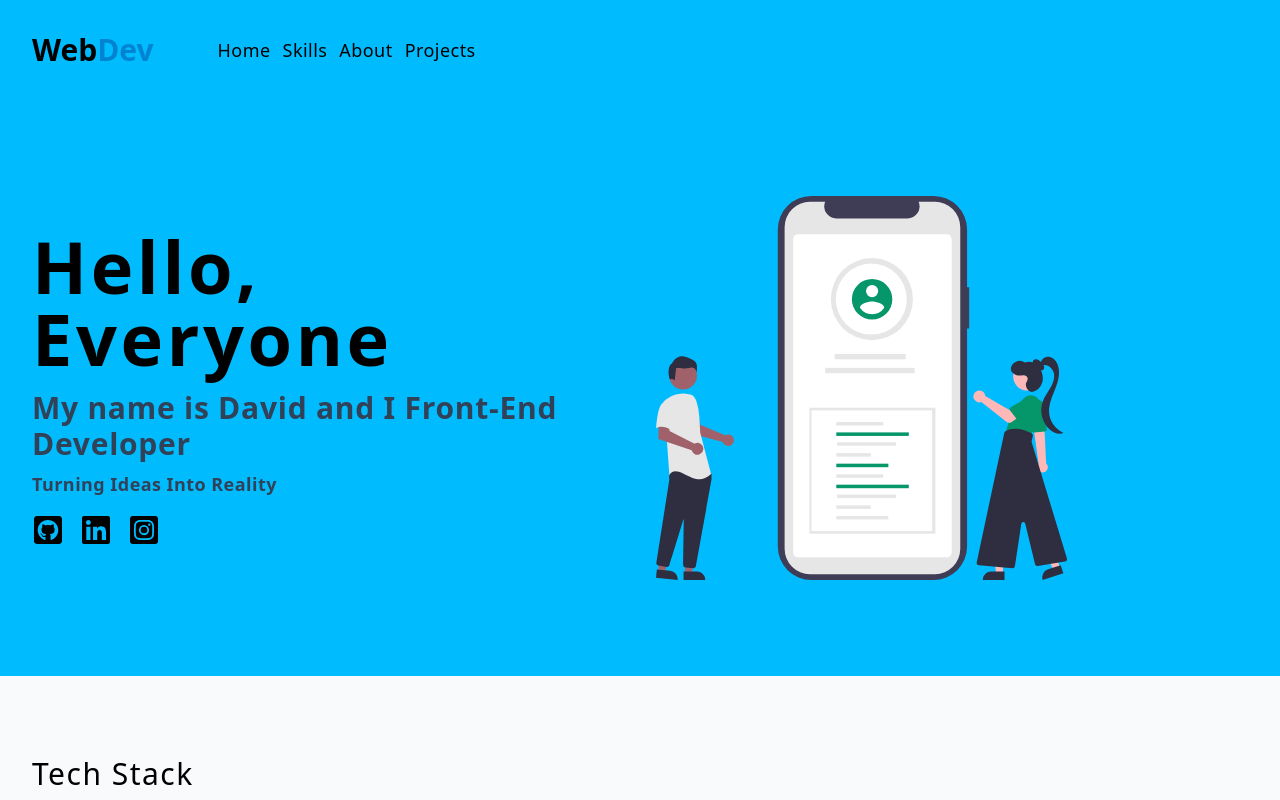
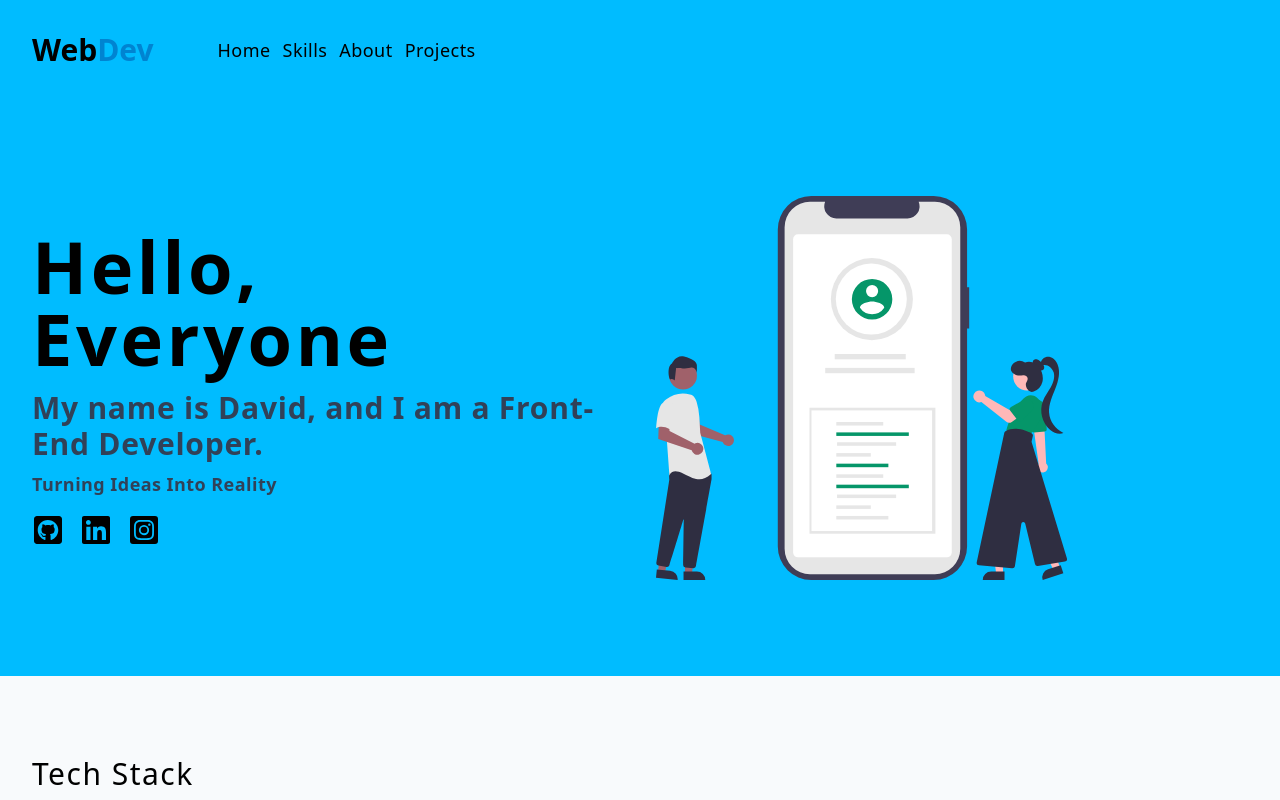
Before and after one commit to Dav50505/WebDev, a React (Vite) app: page / in a window 1280 px wide. Shown: the top 800 px of the page. Built offline with nearby package versions, Linux system fonts and the light colour scheme.

Commit message:
Hero.jsx

```diff
--- a/src/components/Hero.jsx
+++ b/src/components/Hero.jsx
@@ -9,7 +9,7 @@ const Hero = () => {
                 <h1 className='text-7xl font-bold tracking-wider'>
                     Hello, Everyone
                     <p className='mt-4 text-3xl text-slate-700 tracking-wide'>
-                        My name is David and I Front-End Developer
+                        My name is David, and I am a Front-End Developer.
                     </p>
                     <p className='mt-2 text-lg text-slate-700 capitalize tracking-wide'>
                         Turning ideas into reality
```
